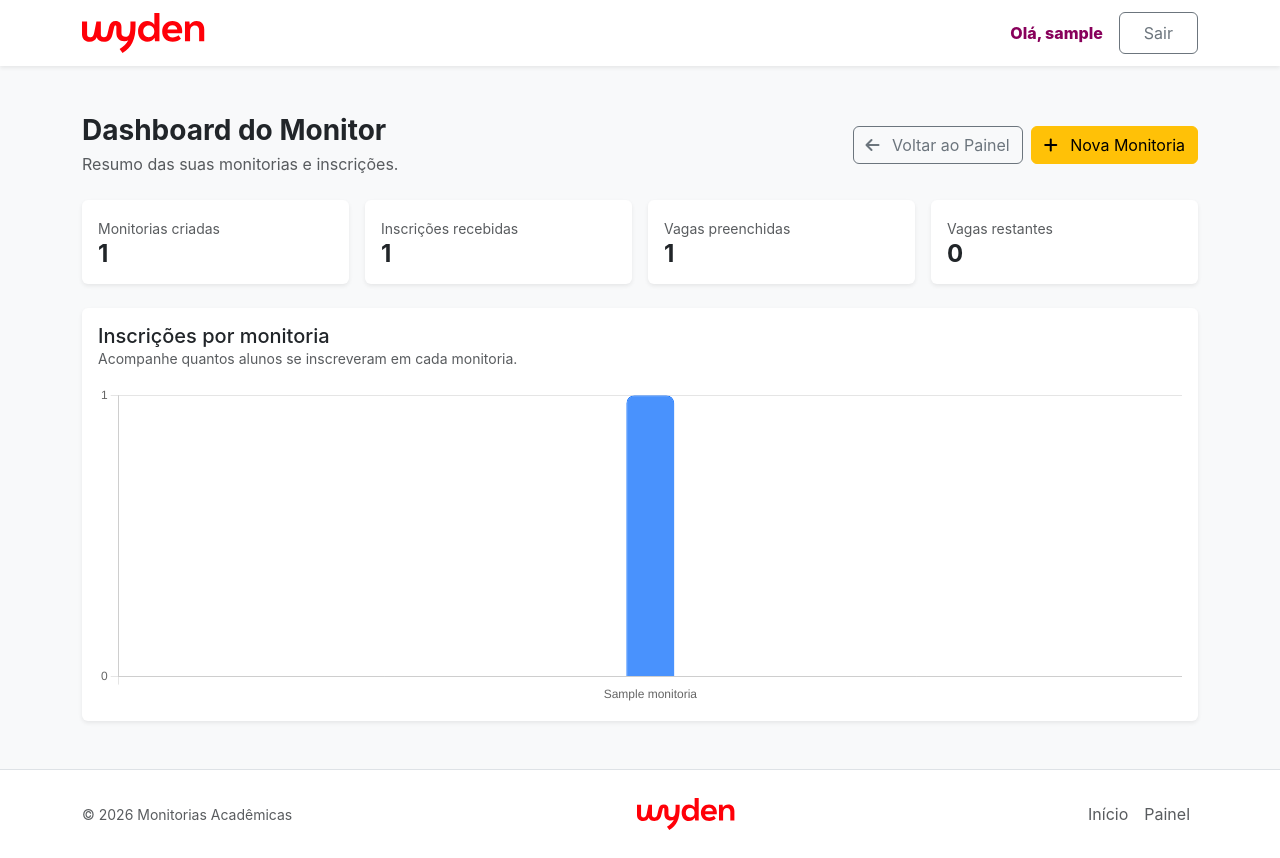
After one commit to aryaneandrade/projeto-monitorias-uniruy, a Django app: page /dashboard/ in a window 1280 px wide. The commit adds this page. Run offline with Django 5.2, Linux system fonts and the light colour scheme; a user stored in the database is signed in; tables that the repository leaves empty hold one stand-in row (values such as "Sample post").

Commit message:
Adiciona Dashboard de  métricas para os monitores

```diff
--- a/app/urls.py
+++ b/app/urls.py
@@ -10,6 +10,7 @@ from monitorias.views import (
     MonitoriaUpdateView,
     MonitoriaDeleteView,
     painel_view,
+    dashboard_view,
 )
 from contas.views import register_view, login_view, logout_view
 
@@ -26,4 +27,5 @@ urlpatterns = [
     path('login/', login_view, name='login'),
     path('logout/', logout_view, name='logout'),
     path('painel/', painel_view, name='painel'),
+    path('dashboard/', dashboard_view, name='dashboard'),
 ]
--- /dev/null
+++ b/monitorias/templates/dashboard.html
@@ -0,0 +1,130 @@
+{% extends 'base.html' %} {% block title %} Dashboard | UniRuy {% endblock %}
+{% block content %}
+
+<main class="container my-5">
+  <div
+    class="d-flex flex-column flex-md-row justify-content-between align-items-start align-items-md-center mb-4 gap-3"
+  >
+    <div>
+      <h3 class="fw-bold mb-1">Dashboard do Monitor</h3>
+      <p class="text-muted mb-0">Resumo das suas monitorias e inscrições.</p>
+    </div>
+
+    <div class="d-flex gap-2">
+      <a
+        href="{% url 'painel' %}"
+        class="btn btn-outline-secondary"
+      >
+        <i class="fas fa-arrow-left me-2"></i>
+        Voltar ao Painel
+      </a>
+      <a
+        href="{% url 'criar_monitoria' %}"
+        class="btn btn-warning btn-inscricao"
+      >
+        <i class="fas fa-plus me-2"></i>
+        Nova Monitoria
+      </a>
+    </div>
+  </div>
+
+  <div class="row g-3 mb-4">
+    <div class="col-sm-6 col-xl-3">
+      <div class="card border-0 shadow-sm h-100">
+        <div class="card-body">
+          <span class="text-muted small">Monitorias criadas</span>
+          <h4 class="fw-bold mb-0">{{ total_monitorias }}</h4>
+        </div>
+      </div>
+    </div>
+
+    <div class="col-sm-6 col-xl-3">
+      <div class="card border-0 shadow-sm h-100">
+        <div class="card-body">
+          <span class="text-muted small">Inscrições recebidas</span>
+          <h4 class="fw-bold mb-0">{{ total_inscricoes }}</h4>
+        </div>
+      </div>
+    </div>
+
+    <div class="col-sm-6 col-xl-3">
+      <div class="card border-0 shadow-sm h-100">
+        <div class="card-body">
+          <span class="text-muted small">Vagas preenchidas</span>
+          <h4 class="fw-bold mb-0">{{ vagas_preenchidas }}</h4>
+        </div>
+      </div>
+    </div>
+
+    <div class="col-sm-6 col-xl-3">
+      <div class="card border-0 shadow-sm h-100">
+        <div class="card-body">
+          <span class="text-muted small">Vagas restantes</span>
+          <h4 class="fw-bold mb-0">{{ vagas_restantes }}</h4>
+        </div>
+      </div>
+    </div>
+  </div>
+
+  <div class="card border-0 shadow-sm">
+    <div class="card-body">
+      <div class="d-flex justify-content-between align-items-center mb-3">
+        <div>
+          <h5 class="card-title mb-0">Inscrições por monitoria</h5>
+          <p class="text-muted small mb-0">
+            Acompanhe quantos alunos se inscreveram em cada monitoria.
+          </p>
+        </div>
+      </div>
+      <div style="min-height: 320px">
+        <canvas id="inscricoesChart"></canvas>
+      </div>
+    </div>
+  </div>
+</main>
+
+<script src="https://cdn.jsdelivr.net/npm/chart.js"></script>
+<script>
+  document.addEventListener('DOMContentLoaded', function () {
+    const ctx = document.getElementById('inscricoesChart');
+    if (!ctx) return;
+
+    const labels = {{ chart_labels|safe }};
+    const data = {{ chart_data|safe }};
+
+    new Chart(ctx, {
+      type: 'bar',
+      data: {
+        labels: labels,
+        datasets: [{
+          label: 'Inscrições',
+          data: data,
+          backgroundColor: 'rgba(13, 110, 253, 0.75)',
+          borderColor: 'rgba(13, 110, 253, 1)',
+          borderWidth: 1,
+          borderRadius: 8,
+          maxBarThickness: 48,
+        }],
+      },
+      options: {
+        responsive: true,
+        maintainAspectRatio: false,
+        scales: {
+          y: {
+            beginAtZero: true,
+            ticks: {
+              precision: 0,
+            },
+          },
+        },
+        plugins: {
+          legend: {
+            display: false,
+          },
+        },
+      },
+    });
+  });
+</script>
+
+{% endblock %}
--- a/monitorias/views.py
+++ b/monitorias/views.py
@@ -1,3 +1,5 @@
+import json
+
 from monitorias.models import Monitoria, Categoria, Inscricao
 from monitorias.forms import MonitoriaModelForm, InscricaoModelForm
 from django.contrib.auth.mixins import LoginRequiredMixin
@@ -153,3 +155,31 @@ class MonitoriaInscritoListView(LoginRequiredMixin, ListView):
 @login_required(login_url='login')
 def painel_view(request):
     return render(request, 'painel_monitor.html')
+
+
+@login_required(login_url='login')
+def dashboard_view(request):
+    monitorias_qs = (
+        Monitoria.objects.filter(monitor=request.user)
+        .annotate(inscricoes_count=Count('inscricoes'))
+        .order_by('titulo')
+    )
+
+    monitorias = list(monitorias_qs)
+    total_monitorias = len(monitorias)
+    total_inscricoes = sum(m.inscricoes_count for m in monitorias)
+    total_vagas = sum(m.vagas for m in monitorias)
+    vagas_preenchidas = total_inscricoes
+    vagas_restantes = max(total_vagas - vagas_preenchidas, 0)
+
+    chart_labels = json.dumps([m.titulo for m in monitorias])
+    chart_data = json.dumps([m.inscricoes_count for m in monitorias])
+
+    return render(request, 'dashboard.html', {
+        'total_monitorias': total_monitorias,
+        'total_inscricoes': total_inscricoes,
+        'vagas_preenchidas': vagas_preenchidas,
+        'vagas_restantes': vagas_restantes,
+        'chart_labels': chart_labels,
+        'chart_data': chart_data,
+    })
```
Also changed, not shown: monitorias/templates/painel_monitor.html (+10 -5 lines), README.md, monitorias/migrations/0015_seed_initial_data.py, 1 other file.
